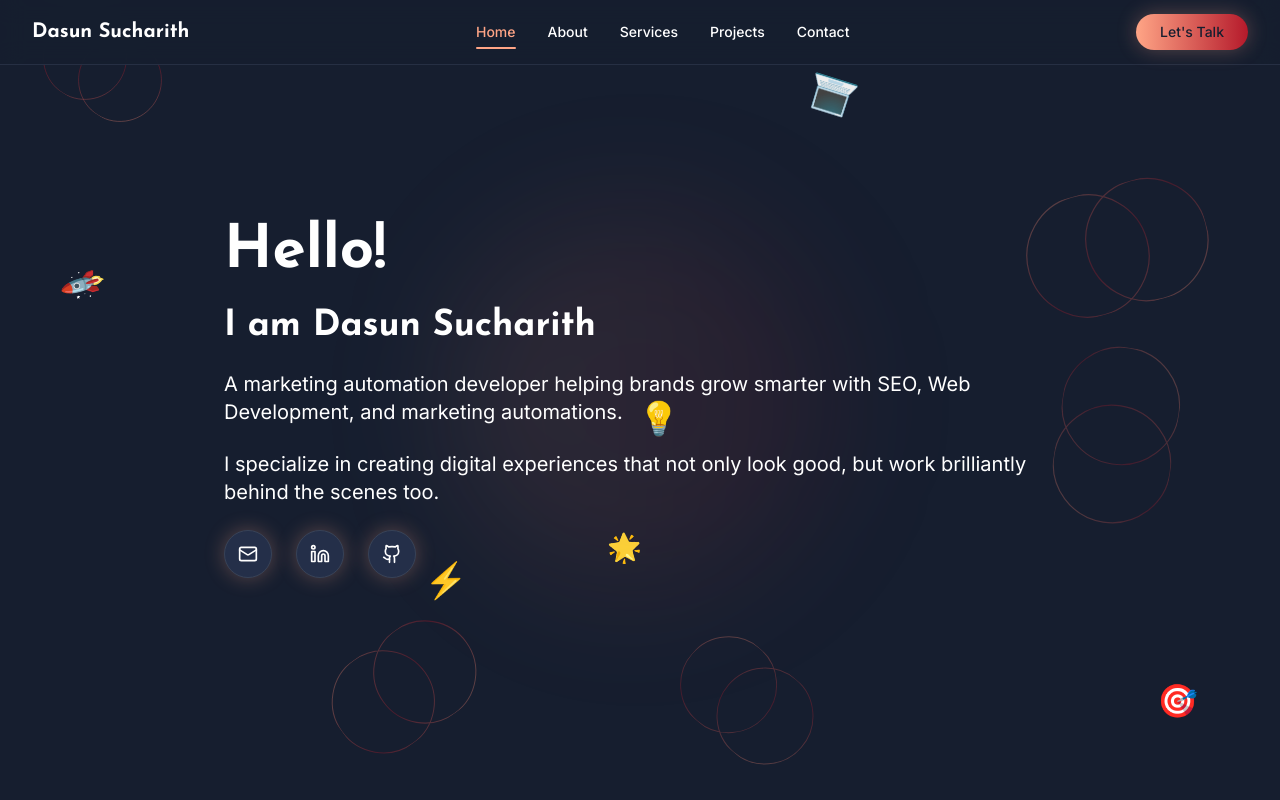
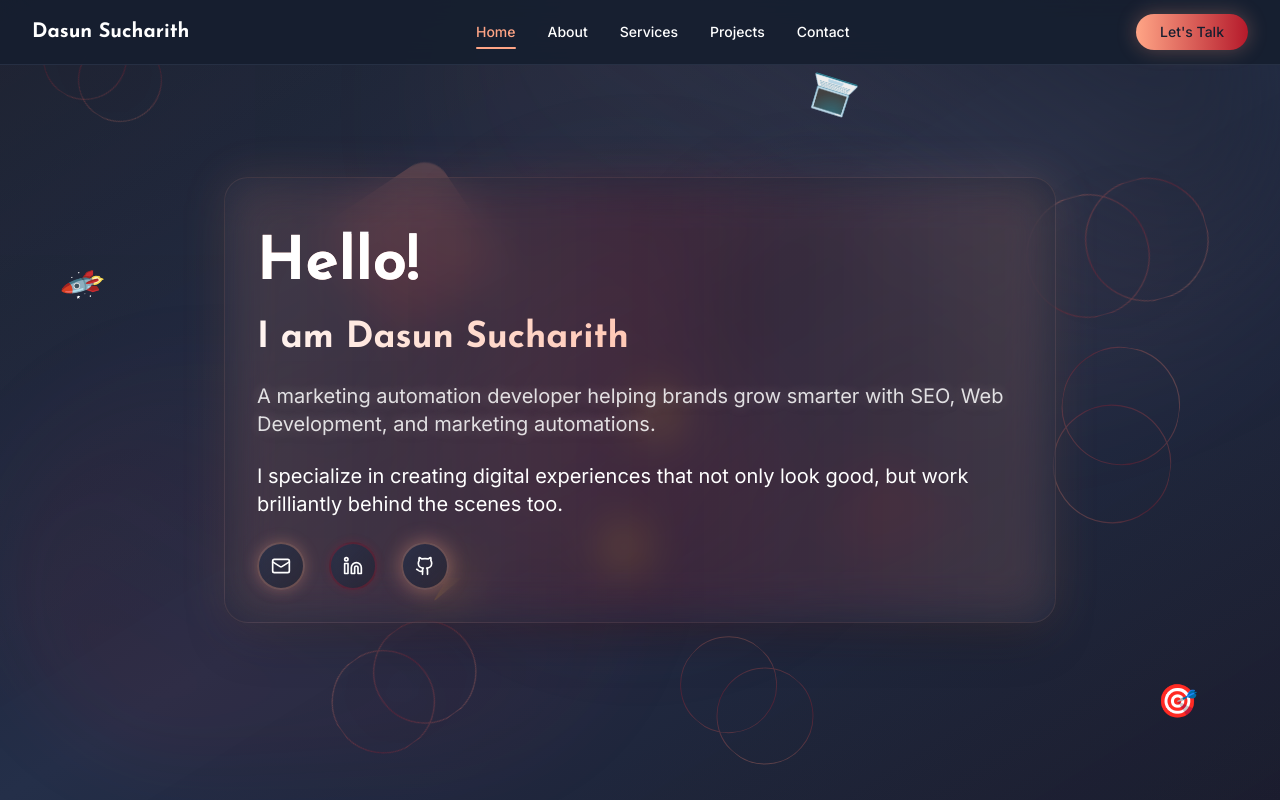
Before and after one commit to dasunsucharith/daunsucharith-me, a Next.js app: page / in a window 1280 px wide. Built offline with nearby package versions, Linux system fonts and the light colour scheme.

Commit message:
feat: enhance homepage with sophisticated animations, gradients, and glowing effects

```diff
--- a/components/HomePage.tsx
+++ b/components/HomePage.tsx
@@ -48,15 +48,69 @@ const HomePage = () => {
   return (
     <div className="relative w-full h-screen overflow-hidden">
       {/* Hero Section */}
-      <section className="relative w-full h-screen flex items-center justify-center bg-brand-base overflow-hidden">
-        {/* Infinity Background Animation */}
+      <section className="relative w-full h-screen flex items-center justify-center bg-gradient-to-br from-brand-base via-brand-surface to-brand-base overflow-hidden">
+        {/* Animated Background Gradients */}
+        <div className="absolute inset-0 overflow-hidden">
+          <div className="absolute top-0 left-0 w-full h-full bg-gradient-to-br from-brand-accent/5 via-transparent to-brand-strong/5 animate-pulse"></div>
+          <div className="absolute top-0 right-0 w-2/3 h-2/3 bg-gradient-to-bl from-brand-primary/10 via-brand-accent/5 to-transparent rounded-full blur-3xl animate-bounce" style={{animationDuration: '6s'}}></div>
+          <div className="absolute bottom-0 left-0 w-1/2 h-1/2 bg-gradient-to-tr from-brand-strong/10 via-brand-secondary/5 to-transparent rounded-full blur-2xl animate-bounce" style={{animationDuration: '8s', animationDelay: '2s'}}></div>
+        </div>
+
+        {/* Floating Geometric Shapes */}
+        <div className="absolute inset-0 overflow-hidden will-change-transform">
+          <motion.div
+            className="absolute top-1/4 left-1/4 w-32 h-32 bg-gradient-to-br from-brand-accent/20 to-brand-strong/20 rounded-3xl backdrop-blur-sm"
+            animate={{
+              rotate: [0, 360],
+              scale: [1, 1.1, 1],
+              x: [0, 50, 0],
+              y: [0, -30, 0],
+            }}
+            transition={{
+              duration: 20,
+              repeat: Infinity,
+              ease: "easeInOut"
+            }}
+          />
+          <motion.div
+            className="absolute top-1/3 right-1/3 w-24 h-24 bg-gradient-to-tl from-brand-primary/20 to-brand-accent/20 rounded-full backdrop-blur-sm"
+            animate={{
+              rotate: [0, -360],
+              scale: [1, 0.8, 1.2, 1],
+              x: [0, -40, 0],
+              y: [0, 40, 0],
+            }}
+            transition={{
+              duration: 25,
+              repeat: Infinity,
+              ease: "easeInOut"
+            }}
+          />
+          <motion.div
+            className="absolute bottom-1/4 right-1/4 w-20 h-20 bg-gradient-to-tr from-brand-strong/20 to-brand-secondary/20 rounded-2xl backdrop-blur-sm"
+            animate={{
+              rotate: [0, 180, 360],
+              scale: [1, 1.3, 0.9, 1],
+              x: [0, -25, 25, 0],
+              y: [0, -50, 0],
+            }}
+            transition={{
+              duration: 18,
+              repeat: Infinity,
+              ease: "easeInOut"
+            }}
+          />
+        </div>
+
+        {/* Enhanced Infinity Background Animation */}
         <div className="absolute inset-0 overflow-hidden will-change-transform">
           {/* Multiple infinity symbols with scroll-reactive animations */}
           <motion.div
-            className="absolute top-10 left-10 opacity-60"
+            className="absolute top-10 left-10 opacity-60 drop-shadow-2xl"
             animate={{
               scale: [1, 1.05, 1],
               rotate: [0, 45, 0],
+              filter: ["drop-shadow(0 0 20px rgba(255, 165, 134, 0.3))", "drop-shadow(0 0 40px rgba(255, 165, 134, 0.6))", "drop-shadow(0 0 20px rgba(255, 165, 134, 0.3))"]
             }}
             transition={{
               duration: 8,
@@ -69,10 +123,11 @@ const HomePage = () => {
           </motion.div>
 
           <motion.div
-            className="absolute top-1/4 right-20 opacity-50"
+            className="absolute top-1/4 right-20 opacity-50 drop-shadow-xl"
             animate={{
               rotate: [0, 360],
               scale: [1, 1.1, 1],
+              filter: ["drop-shadow(0 0 15px rgba(181, 26, 43, 0.4))", "drop-shadow(0 0 30px rgba(181, 26, 43, 0.7))", "drop-shadow(0 0 15px rgba(181, 26, 43, 0.4))"]
             }}
             transition={{
               duration: 12,
@@ -84,11 +139,12 @@ const HomePage = () => {
           </motion.div>
 
           <motion.div
-            className="absolute bottom-20 left-1/4 opacity-55"
+            className="absolute bottom-20 left-1/4 opacity-55 drop-shadow-lg"
             animate={{
               scale: [1, 1.08, 1],
               rotate: [0, -45, 0],
               x: [-15, 15, -15],
+              filter: ["drop-shadow(0 0 25px rgba(255, 165, 134, 0.5))", "drop-shadow(0 0 50px rgba(255, 165, 134, 0.8))", "drop-shadow(0 0 25px rgba(255, 165, 134, 0.5))"]
             }}
             transition={{
               duration: 16,
@@ -228,17 +284,36 @@ const HomePage = () => {
 
         <motion.div
           className="relative z-10 max-w-4xl mx-auto px-6 lg:px-8 text-left"
+          initial={{ opacity: 0, scale: 0.9 }}
+          animate={{ opacity: 1, scale: 1 }}
+          transition={{ duration: 1.2, ease: "easeOut" }}
         >
-          <div className="space-y-6">
+          <div className="relative space-y-6 p-8 rounded-3xl bg-gradient-to-br from-brand-surface/20 via-brand-base/30 to-brand-surface/20 backdrop-blur-xl border border-brand-accent/10 shadow-2xl">
+            {/* Animated border glow */}
+            <div className="absolute inset-0 rounded-3xl bg-gradient-to-r from-brand-accent/20 via-brand-strong/20 to-brand-accent/20 blur-xl animate-pulse"></div>
+            <div className="relative space-y-6">
             <motion.div
               initial={{ opacity: 0, y: 30 }}
               whileInView={{ opacity: 1, y: 0 }}
               viewport={{ once: true, margin: "-100px" }}
               transition={{ duration: 0.8 }}
             >
-              <h1 className="text-4xl md:text-6xl font-bold text-white font-josefin">
+              <motion.h1
+                className="text-4xl md:text-6xl font-bold text-white font-josefin bg-gradient-to-r from-brand-accent via-white to-brand-strong bg-clip-text text-transparent"
+                animate={{
+                  backgroundPosition: ["0% 50%", "100% 50%", "0% 50%"],
+                }}
+                transition={{
+                  duration: 3,
+                  repeat: Infinity,
+                  ease: "easeInOut"
+                }}
+                style={{
+                  backgroundSize: "200% 200%",
+                }}
+              >
                 Hello!
-              </h1>
+              </motion.h1>
             </motion.div>
 
             <motion.div
@@ -247,9 +322,23 @@ const HomePage = () => {
               viewport={{ once: true, margin: "-100px" }}
               transition={{ duration: 0.8, delay: 0.2 }}
             >
-              <p className="text-2xl md:text-4xl font-bold text-white font-josefin">
+              <motion.p
+                className="text-2xl md:text-4xl font-bold font-josefin bg-gradient-to-r from-white via-brand-accent to-brand-strong bg-clip-text text-transparent"
+                animate={{
+                  backgroundPosition: ["0% 50%", "100% 50%", "0% 50%"],
+                }}
+                transition={{
+                  duration: 4,
+                  repeat: Infinity,
+                  ease: "easeInOut",
+                  delay: 1
+                }}
+                style={{
+                  backgroundSize: "200% 200%",
+                }}
+              >
                 I am Dasun Sucharith
-              </p>
+              </motion.p>
             </motion.div>
 
             <motion.div
@@ -258,9 +347,25 @@ const HomePage = () => {
               viewport={{ once: true, margin: "-100px" }}
               transition={{ duration: 0.8, delay: 0.4 }}
             >
-              <p className="text-lg md:text-xl text-white font-normal leading-relaxed">
+              <motion.p
+                className="text-lg md:text-xl text-white font-normal leading-relaxed drop-shadow-lg"
+                initial={{ opacity: 0.8 }}
+                animate={{
+                  opacity: [0.8, 1, 0.8],
+                  textShadow: [
+                    "0 0 10px rgba(255, 255, 255, 0.3)",
+                    "0 0 20px rgba(255, 165, 134, 0.4)",
+                    "0 0 10px rgba(255, 255, 255, 0.3)"
+                  ]
+                }}
+                transition={{
+                  duration: 3,
+                  repeat: Infinity,
+                  ease: "easeInOut"
+                }}
+              >
                 A marketing automation developer helping brands grow smarter with SEO, Web Development, and marketing automations.
-              </p>
+              </motion.p>
             </motion.div>
 
             <motion.div
@@ -284,9 +389,23 @@ const HomePage = () => {
               <div className="flex gap-6">
                 <motion.a
                   href="mailto:sucharith.dasun@gmail.com"
-                  className="w-12 h-12 bg-brand-surface border border-brand-muted rounded-full flex items-center justify-center text-white hover:text-brand-accent hover:border-brand-accent transition-all glow-primary"
-                  whileHover={{ scale: 1.05 }}
+                  className="relative w-12 h-12 bg-gradient-to-br from-brand-surface/80 to-brand-base/60 border-2 border-brand-accent/30 rounded-full flex items-center justify-center text-white hover:text-brand-accent backdrop-blur-sm shadow-lg"
+                  whileHover={{
+                    scale: 1.1,
+                    boxShadow: "0 0 25px rgba(255, 165, 134, 0.6)",
+                    borderColor: "rgba(255, 165, 134, 0.8)"
+                  }}
                   whileTap={{ scale: 0.95 }}
+                  animate={{
+                    boxShadow: [
+                      "0 0 10px rgba(255, 165, 134, 0.2)",
+                      "0 0 20px rgba(255, 165, 134, 0.4)",
+                      "0 0 10px rgba(255, 165, 134, 0.2)"
+                    ]
+                  }}
+                  transition={{
+                    boxShadow: { duration: 2, repeat: Infinity, ease: "easeInOut" }
+                  }}
                 >
                   <Mail className="w-5 h-5" />
                 </motion.a>
@@ -295,9 +414,23 @@ const HomePage = () => {
                   href="https://www.linkedin.com/in/dasun-sucharith/"
                   target="_blank"
                   rel="noopener noreferrer"
-                  className="w-12 h-12 bg-brand-surface border border-brand-muted rounded-full flex items-center justify-center text-white hover:text-brand-accent hover:border-brand-accent transition-all glow-primary"
-                  whileHover={{ scale: 1.05 }}
+                  className="relative w-12 h-12 bg-gradient-to-br from-brand-surface/80 to-brand-base/60 border-2 border-brand-strong/30 rounded-full flex items-center justify-center text-white hover:text-brand-strong backdrop-blur-sm shadow-lg"
+                  whileHover={{
+                    scale: 1.1,
+                    boxShadow: "0 0 25px rgba(181, 26, 43, 0.6)",
+                    borderColor: "rgba(181, 26, 43, 0.8)"
+                  }}
                   whileTap={{ scale: 0.95 }}
+                  animate={{
+                    boxShadow: [
+                      "0 0 10px rgba(181, 26, 43, 0.2)",
+                      "0 0 20px rgba(181, 26, 43, 0.4)",
+                      "0 0 10px rgba(181, 26, 43, 0.2)"
+                    ]
+                  }}
+                  transition={{
+                    boxShadow: { duration: 2.5, repeat: Infinity, ease: "easeInOut", delay: 0.5 }
+                  }}
                 >
                   <Linkedin className="w-5 h-5" />
                 </motion.a>
@@ -306,14 +439,29 @@ const HomePage = () => {
                   href="https://github.com/dasunsucharith"
                   target="_blank"
                   rel="noopener noreferrer"
-                  className="w-12 h-12 bg-brand-surface border border-brand-muted rounded-full flex items-center justify-center text-white hover:text-brand-accent hover:border-brand-accent transition-all glow-primary"
-                  whileHover={{ scale: 1.05 }}
+                  className="relative w-12 h-12 bg-gradient-to-br from-brand-surface/80 to-brand-base/60 border-2 border-brand-accent/30 rounded-full flex items-center justify-center text-white hover:text-brand-accent backdrop-blur-sm shadow-lg"
+                  whileHover={{
+                    scale: 1.1,
+                    boxShadow: "0 0 25px rgba(255, 165, 134, 0.6)",
+                    borderColor: "rgba(255, 165, 134, 0.8)"
+                  }}
                   whileTap={{ scale: 0.95 }}
+                  animate={{
+                    boxShadow: [
+                      "0 0 10px rgba(255, 165, 134, 0.2)",
+                      "0 0 20px rgba(255, 165, 134, 0.4)",
+                      "0 0 10px rgba(255, 165, 134, 0.2)"
+                    ]
+                  }}
+                  transition={{
+                    boxShadow: { duration: 3, repeat: Infinity, ease: "easeInOut", delay: 1 }
+                  }}
                 >
                   <Github className="w-5 h-5" />
                 </motion.a>
               </div>
             </motion.div>
+            </div>
           </div>
         </motion.div>
       </section>
```
